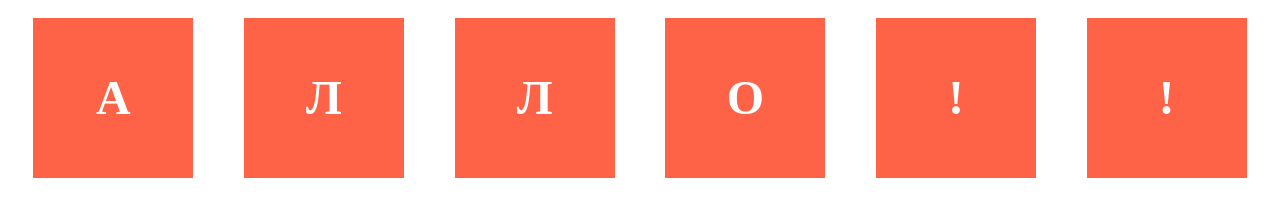
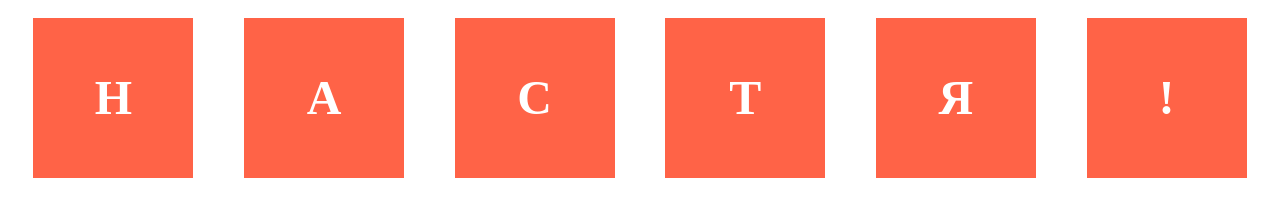
Before and after one commit to icesk1ll/icesk1ll.github.io, a plain HTML site: page index.html in a window 1280 px wide. Drawn offline with Linux system fonts and the light colour scheme.

Commit message:
Update index.html

```diff
--- a/index.html
+++ b/index.html
@@ -38,10 +38,10 @@ flex-direction: column;
 </style>
 
 <div class="flex-container">
+<div class="flex-item">Н</div>
 <div class="flex-item">А</div>
-<div class="flex-item">Л</div>
-<div class="flex-item">Л</div>
-<div class="flex-item">О</div>
-<div class="flex-item">!</div>
+<div class="flex-item">С</div>
+<div class="flex-item">Т</div>
+<div class="flex-item">Я</div>
 <div class="flex-item">!</div>
 </div>
```
